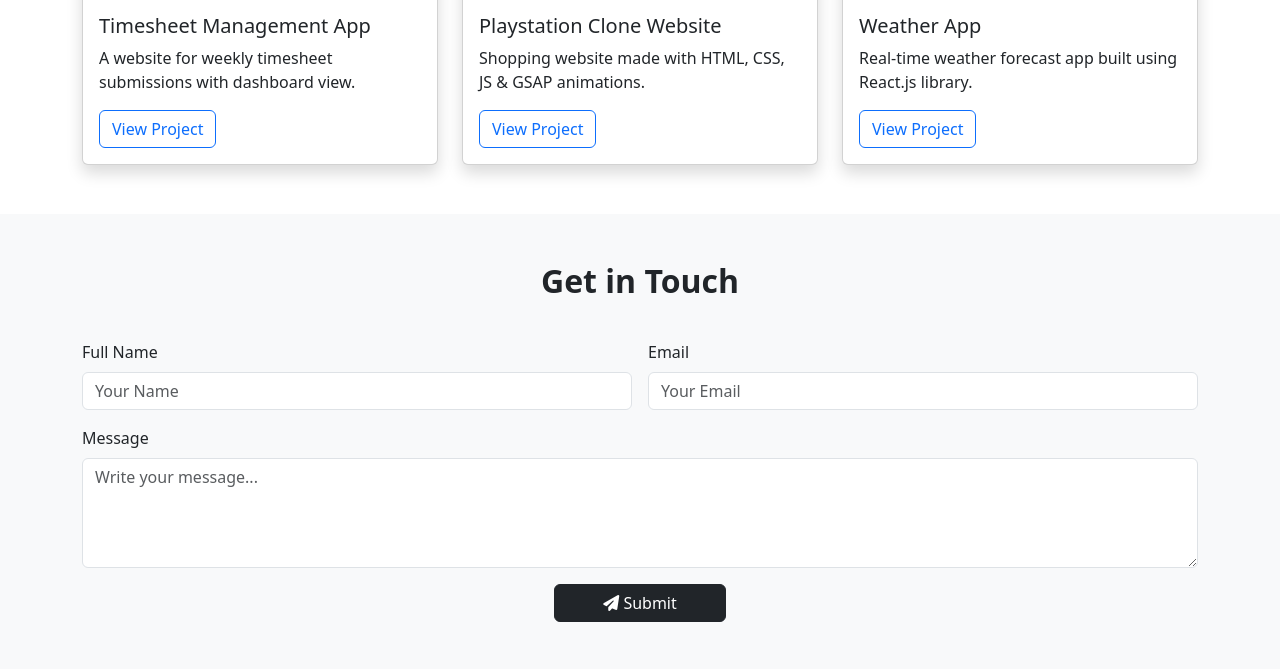
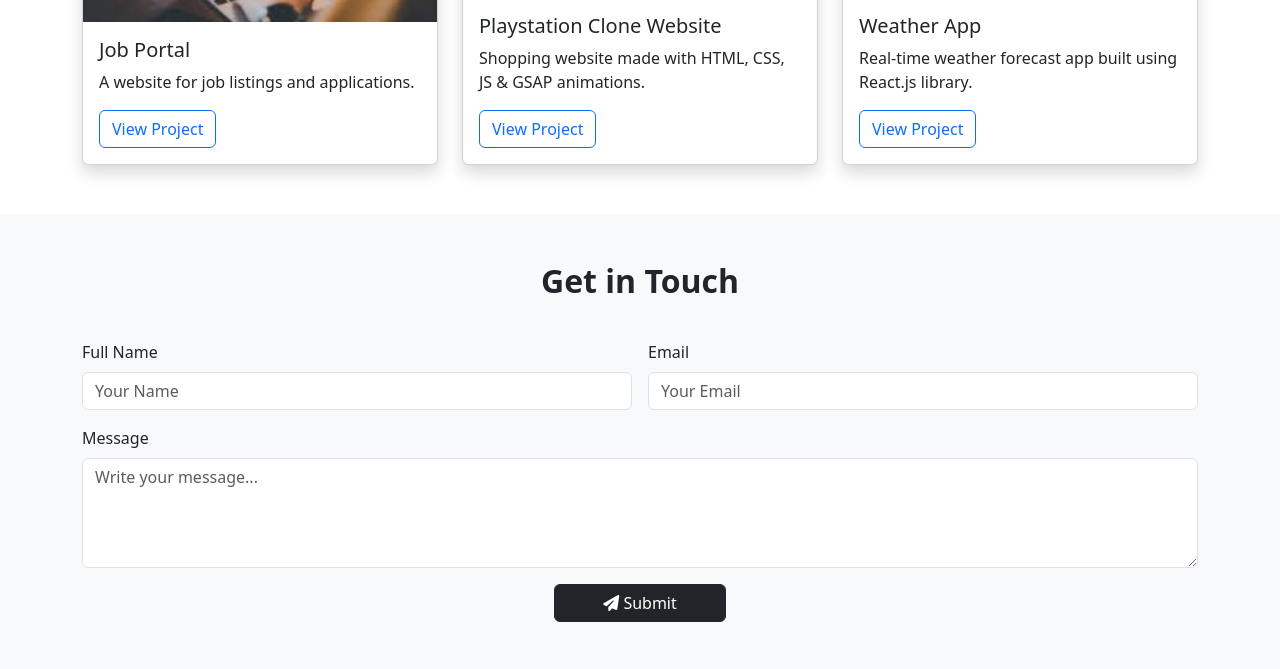
Before and after one commit to vishnu96ray/my-profile, a Django app: page / in a window 1280 px wide. Shown: the part 2022-2691 px from the top of the page. Run offline with Django 4.2, Linux system fonts and the light colour scheme.

Commit message:
update the image for job search

```diff
--- a/portfolio/home/templates/main/index.html
+++ b/portfolio/home/templates/main/index.html
@@ -80,11 +80,11 @@
 <div class="row g-4">
 <div class="col-md-4" data-aos="flip-left">
 <div class="card shadow">
-<img src="https://picsum.photos/500/300?random=3" class="card-img-top" alt="Timesheet App">
+<img src="{% static 'main/images/job_search.jpeg' %}" class="card-img-top" alt="Job Portal">
 <div class="card-body">
-<h5 class="card-title">Timesheet Management App</h5>
-<p class="card-text">A website for weekly timesheet submissions with dashboard view.</p>
-<a href="#" class="btn btn-outline-primary">View Project</a>
+<h5 class="card-title">Job Portal</h5>
+<p class="card-text">A website for job listings and applications.</p>
+<a href="https://github.com/vishnu96ray/job-portal" class="btn btn-outline-primary">View Project</a>
 </div>
 </div>
 </div>
```
Also changed, not shown: portfolio/db.sqlite3, portfolio/home/static/main/images/job_search.jpeg (added).
